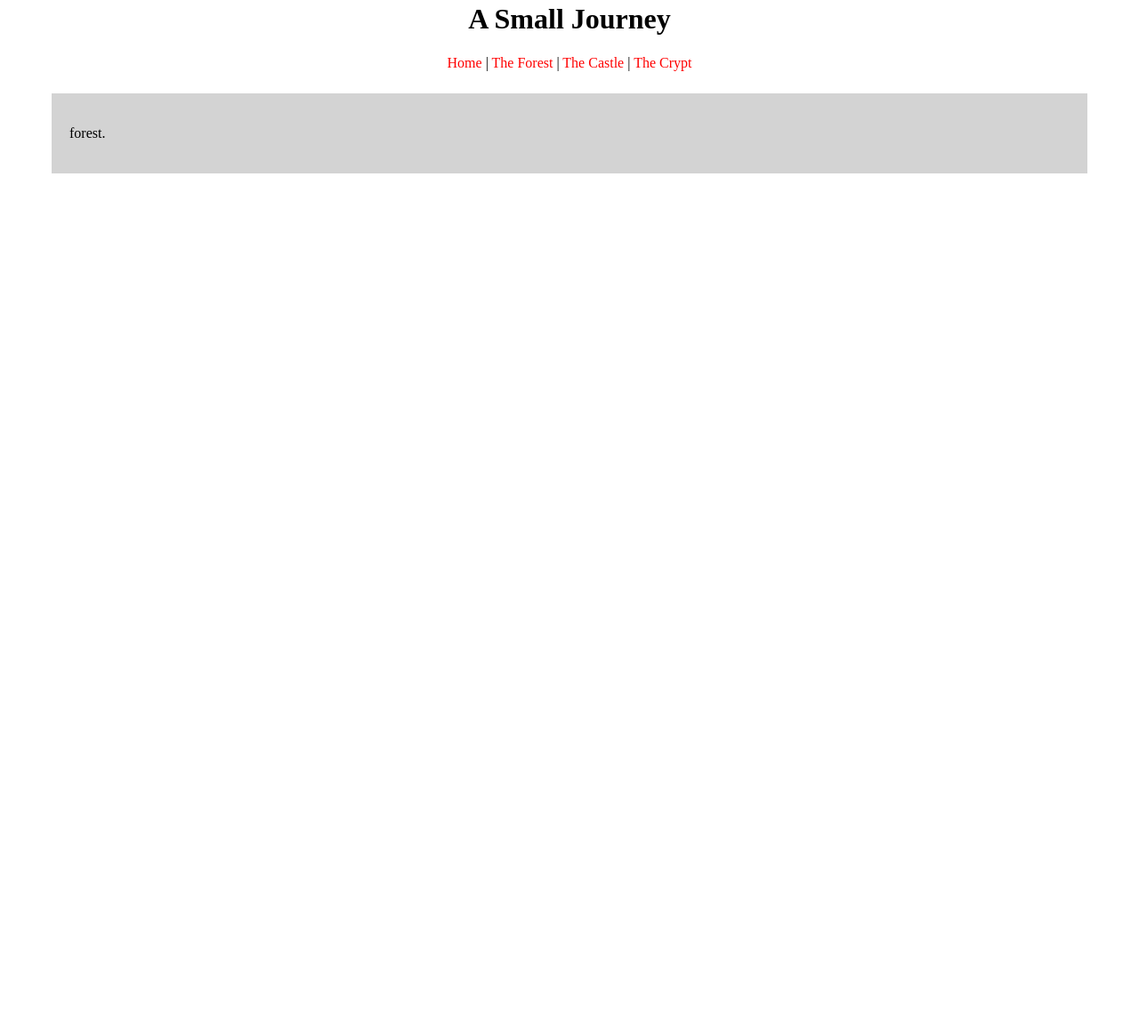
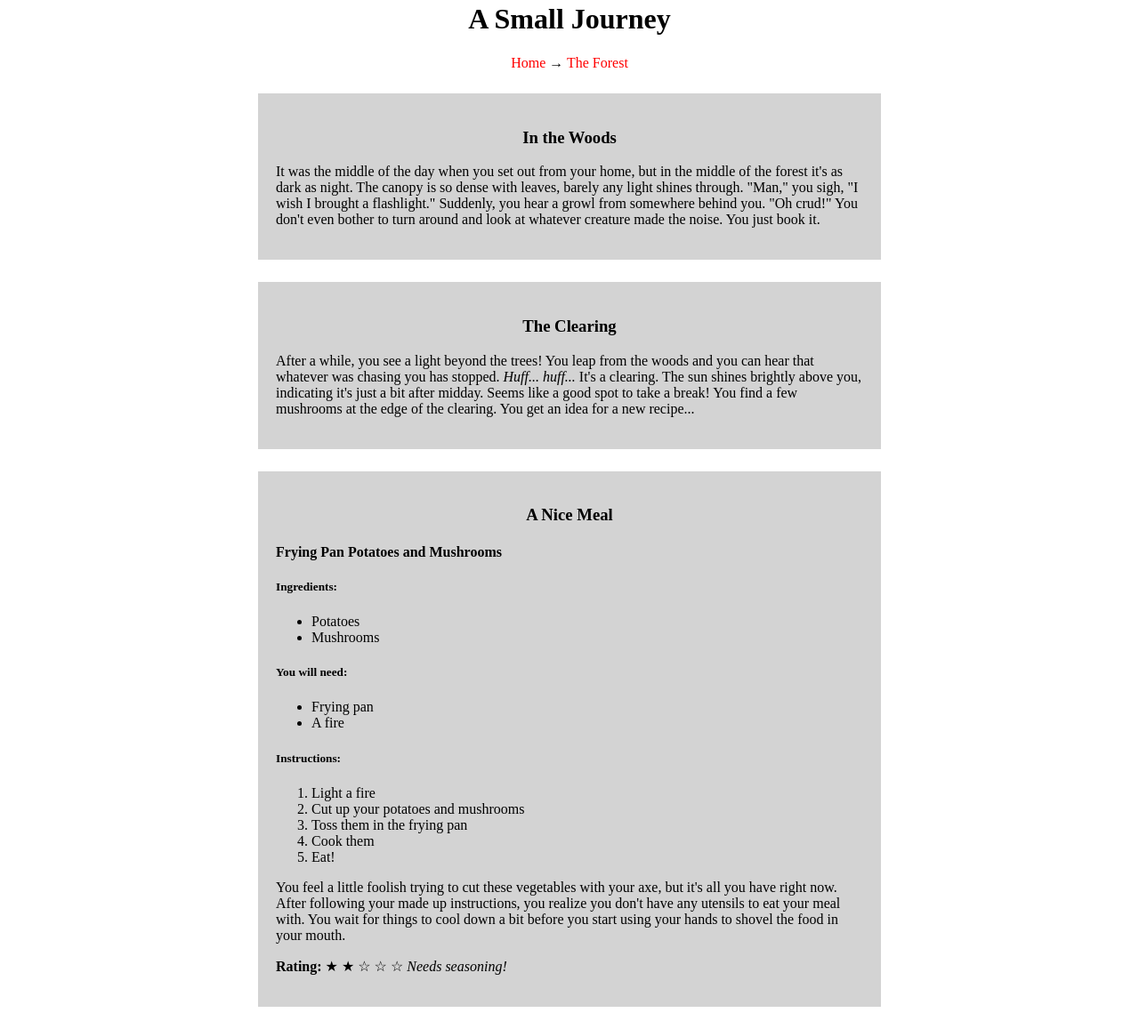
Before and after one commit to LC101-September-2021/assignment-4-html-me-something-katsinskyd, a website: page forest.html in a window 1280 px wide. Shown: the part 18-1175 px from the top of the page at 89% size. Before the commit the page ends 800 px from the top, so only its background shows below. Drawn offline with Linux system fonts and the light colour scheme.

Commit message:
Added more content

```diff
--- a/forest.html
+++ b/forest.html
@@ -8,18 +8,58 @@
       <header>
         <h1>A Small Journey</h1>
         <nav>
-            <a href="index.html">Home</a> |
-            <a href="forest.html">The Forest</a> |
-            <a href="castle.html">The Castle</a> |
-            <a href="crypt.html">The Crypt</a>
+            <a href="index.html">Home</a> <p style = display:inline>&rarr;</p>
+            <a href="forest.html">The Forest</a>
         </nav>
       </header>
 
       <main>
          <article>
+            <h3>In the Woods</h3>
             <p>
-               forest.
+               It was the middle of the day when you set out from your home, but in the middle of the forest it's as dark as night.
+               The canopy is so dense with leaves, barely any light shines through. "Man," you sigh, "I wish I brought a flashlight."
+               Suddenly, you hear a growl from somewhere behind you. "Oh crud!" You don't even bother to turn around and look at whatever creature made the noise.
+               You just book it.
             </p>
+         </article>
+         <article>
+            <h3>The Clearing</h3>
+            <p>
+               After a while, you see a light beyond the trees! You leap from the woods and you can hear that whatever was chasing you has stopped.
+               <em>Huff... huff...</em>
+               It's a clearing. The sun shines brightly above you, indicating it's just a bit after midday. Seems like a good spot to take a break!
+               You find a few mushrooms at the edge of the clearing. You get an idea for a new recipe...
+
+            </p>
+         </article>
+         <article>
+            <h3>A Nice Meal</h3>
+            <h4>Frying Pan Potatoes and Mushrooms</h2>
+            <h5>Ingredients:</h5>
+            <ul>
+               <li>Potatoes</li>
+               <li>Mushrooms</li>
+            </ul>
+            <h5>You will need:</h5>
+            <ul>
+               <li>Frying pan</li>
+               <li>A fire</li>
+            </ul>
+            <h5>Instructions:</h5>
+            <ol>
+               <li>Light a fire</li>
+               <li>Cut up your potatoes and mushrooms</li>
+               <li>Toss them in the frying pan</li>
+               <li>Cook them</li>
+               <li>Eat!</li>
+            </ol>
+
+            <p>You feel a little foolish trying to cut these vegetables with your axe, but it's all you have right now.
+               After following your made up instructions, you realize you don't have any utensils to eat your meal with.
+               You wait for things to cool down a bit before you start using your hands to shovel the food in your mouth.
+            </p>
+            <p><b>Rating:</b> &#9733; &#9733; &#9734; &#9734; &#9734; <em>Needs seasoning!</em></p>
          </article>
       </main>
 
--- a/styles.css
+++ b/styles.css
@@ -1,6 +1,9 @@
 body {
     margin: 8px;
     display: block;
+    width: 800px;
+    margin-left: auto;
+    margin-right: auto;
 }
 
 #mainHeading {
@@ -33,3 +36,17 @@ article {
 h3 {
     text-align: center;
 }
+
+#note {
+    margin: 25px;
+    background-color: tan;
+    padding: 50px;
+    border-radius: 10px;
+}
+
+img {
+    display: block;
+    margin-left: auto;
+    margin-right: auto;
+    width: 50%;
+  }
```
Also changed, not shown: castle.html (+3 -4 lines), crypt.html (+3 -3 lines), index.html (+13 -9 lines), cottage.jpg (added).
